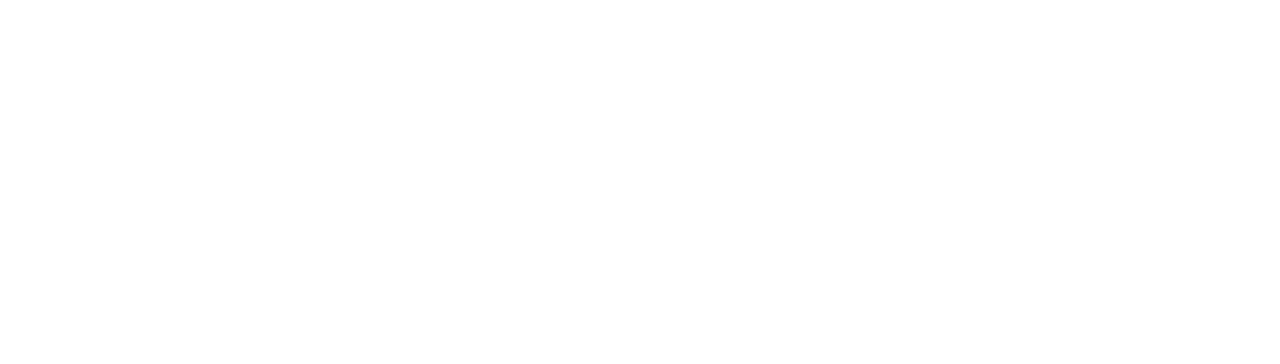
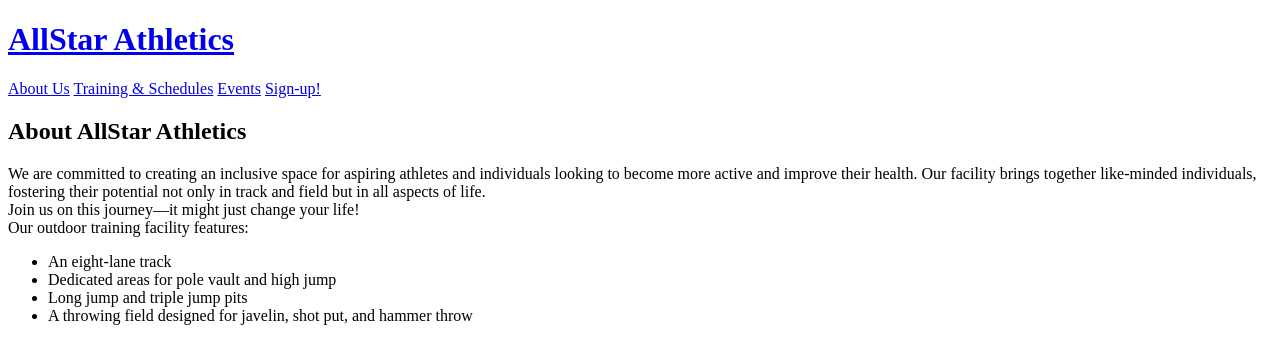
Before and after one commit to AugustinaGonja/allstartrackclub, a plain HTML site: page index.html in a window 1280 px wide. Drawn offline with Linux system fonts and the light colour scheme.

Commit message:
Add Header and Body Elements and Content.

```diff
--- a/index.html
+++ b/index.html
@@ -1,11 +1,43 @@
 <!DOCTYPE html>
 <html lang="en">
-<head>
-    <meta charset="UTF-8">
-    <meta name="viewport" content="width=device-width, initial-scale=1.0">
-    <title>Document</title>
-</head>
-<body>
-
-</body>
+  <head>
+    <meta charset="UTF-8" />
+    <meta name="viewport" content="width=device-width, initial-scale=1.0" />
+    <title>AllStar Athletics</title>
+  </head>
+  <body>
+    <!--Header-->
+    <header>
+      <h1>
+        <a href="index.html">AllStar Athletics</a>
+      </h1>
+    </header>
+    <!--Navbar-->
+    <nav>
+      <a href="#about-us">About Us</a>
+      <a href="training&schedules.html">Training & Schedules</a>
+      <a href="#events">Events</a>
+      <a href="sign-up.html">Sign-up!</a>
+    </nav>
+    <!--About Us Section-->
+    <section>
+      <h2>About AllStar Athletics</h2>
+      <p>
+        We are committed to creating an inclusive space for aspiring athletes
+        and individuals looking to become more active and improve their health.
+        Our facility brings together like-minded individuals, fostering their
+        potential not only in track and field but in all aspects of life.<br>
+        Join us on this journey—it might just change your life!<br>Our outdoor training
+        facility features:<br>
+    <ul>
+        <li>An eight-lane track</li>
+        <li>Dedicated areas for pole vault and high jump</li>
+        <li>Long jump and triple jump pits</li>
+        <li>A throwing field designed for javelin, shot put, and hammer throw</li>
+    </ul>
+      </p>
+    </section>
+  </body>
+  <!--Footer-->
+  <footer></footer>
 </html>
```
